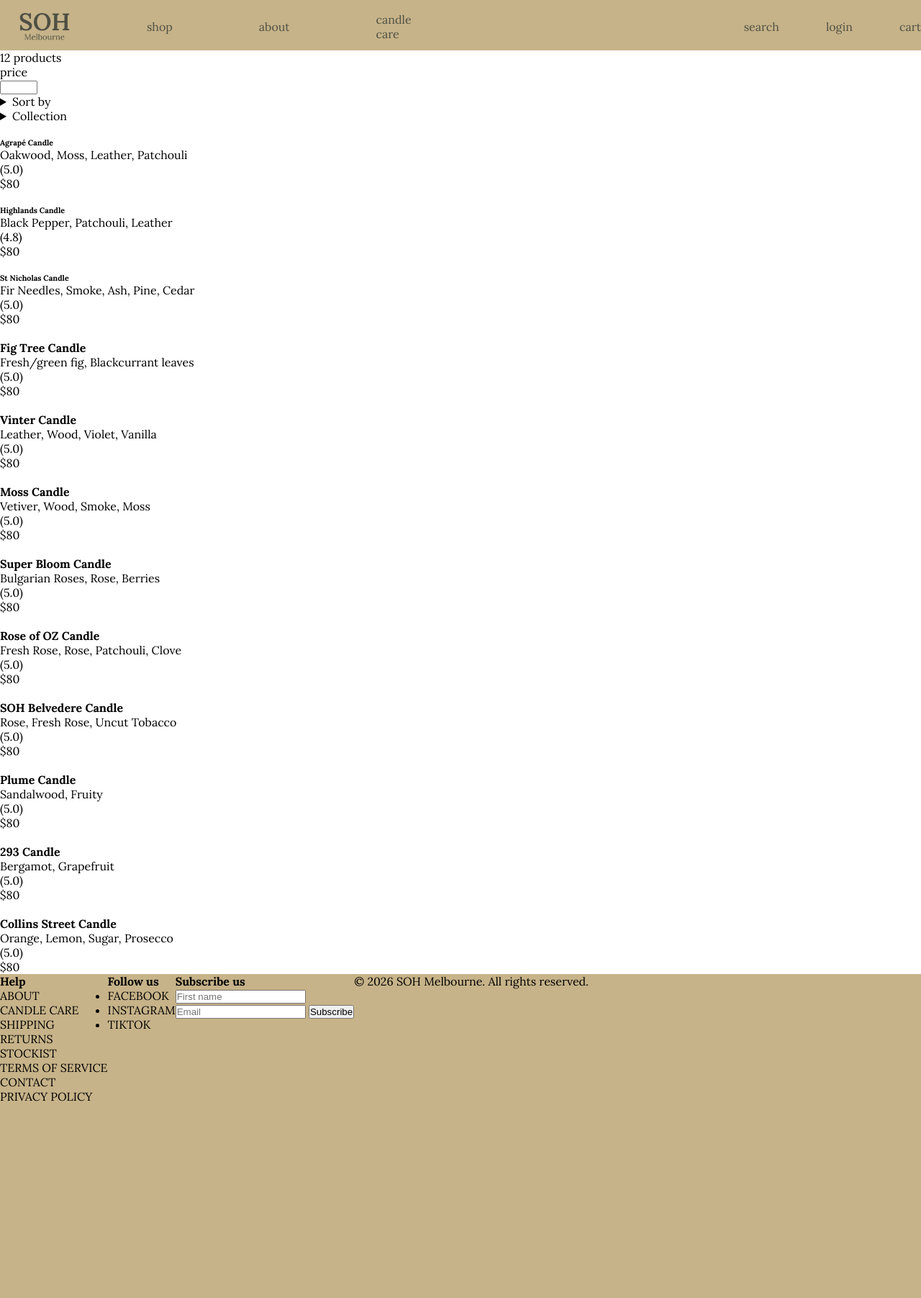
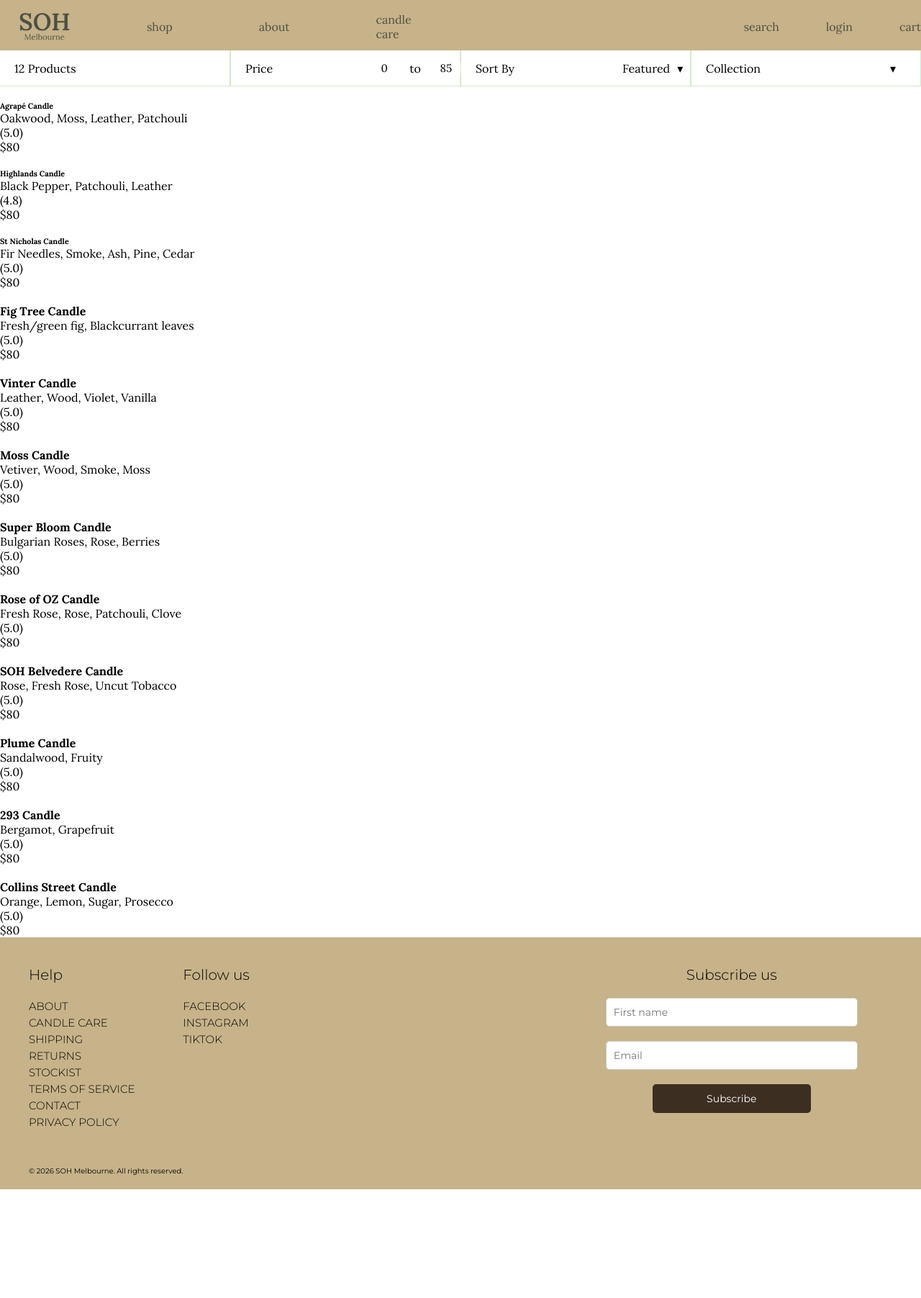
Before and after one commit to yingjiayu/my-first-website, a plain HTML site: page productlists.html in a window 1280 px wide. Shown: the whole page at 72% size. After the commit the page ends 1652 px from the top, so only its background shows below. Drawn offline with Linux system fonts and the light colour scheme; a web font is replaced by a local one.

Commit message:
finish product list's filters part

```diff
--- a/productlists.html
+++ b/productlists.html
@@ -8,7 +8,7 @@
   <link href="https://fonts.googleapis.com/css2?family=DM+Serif+Display:ital@0;1&family=Inter:ital,opsz,wght@0,14..32,100..900;1,14..32,100..900&family=Lora:ital,wght@0,400..700;1,400..700&family=Metal+Mania&family=Montserrat:ital,wght@0,100..900;1,100..900&family=PT+Serif:ital,wght@0,400;0,700;1,400;1,700&family=Pixelify+Sans:wght@400..700&display=swap" rel="stylesheet">
   <link href="https://fonts.googleapis.com/css2?family=DM+Serif+Display:ital@0;1&family=Inter:ital,opsz,wght@0,14..32,100..900;1,14..32,100..900&family=Lora:ital,wght@0,400..700;1,400..700&family=Metal+Mania&family=Montserrat:ital,wght@0,100..900;1,100..900&family=PT+Serif:ital,wght@0,400;0,700;1,400;1,700&family=Pixelify+Sans:wght@400..700&display=swap" rel="stylesheet">
   <link href="https://fonts.googleapis.com/css2?family=DM+Serif+Display:ital@0;1&family=Inter:ital,opsz,wght@0,14..32,100..900;1,14..32,100..900&family=Libertinus+Serif+Display&family=Lora:ital,wght@0,400..700;1,400..700&family=Metal+Mania&family=Montserrat:ital,wght@0,100..900;1,100..900&family=PT+Serif:ital,wght@0,400;0,700;1,400;1,700&family=Pixelify+Sans:wght@400..700&display=swap" rel="stylesheet">
-  <script src="" defer></script>
+  <script src="script.js" defer></script>
 </head>
 
 <body>
@@ -34,52 +34,63 @@
 <div class="filters">
 
     <!--quantity-->
-    <div class="quantity">
-        <p><span id="productquantity">12</span> products</p> <!--this quantity will be changed when users choose different conditions through filters-->
+    <div class="filter-quantity">
+        <p><span id="filter-quantity-current">12</span> Products</p> <!--this quantity will be changed when users choose different conditions through filters-->
     </div>
 
     <!--price-->
-    <div class="price">
-        <p>price</p>
-        <input type="number" name="enterprice" required min="0" max="85">
+    <div class="filter-price">
+        <p>Price</p>
+        <div class="filter-price-inputs">
+            <input class="filter-price-number" type="number" min="0" max="85" value="0">
+            <span>to</span>
+            <input class="filter-price-number" type="number" min="0" max="85" value="85">
+        </div>
     </div>
 
-     <div class="sortby">
-        <details>
-        <summary>Sort by</summary>
-            <div class="sortbydropdown">
+    <!--sort by-->
+    <div class="filter-sortby">
+        <div class="filter-sortby-title">
+            <span class="filter-sortby-right">
+                <span class="filter-sortby-text">Sort By</span>
+                <span class="filter-featured-text">Featured </span>
+            </span>
+            <span class="filter-arrow">▾</span>
+        </div>
+
+        <div class="sortby-dropdown">
             <ul>
-                    <li><span class="choosesort">( )</span>FEATURED</li>
-                    <li><span class="choosesort">( )</span>MOST RELEVANT</li>
-                    <li><span class="choosesort">( )</span>BEST SELLING</li>
-                    <li><span class="choosesort">( )</span>ALPHABETICALLY, A-Z</li>
-                    <li><span class="choosesort">( )</span>ALPHABETICALLY, Z-A</li>
-                    <li><span class="choosesort">( )</span>PRICE, LOW TO HIGH</li>
-                    <li><span class="choosesort">( )</span>PRICE, HIGH TO LOW</li>
-                    <li><span class="choosesort">( )</span>DATE, OLD TO NEW</li>
-                    <li><span class="choosesort">( )</span>DATE, NEW TO OLD</li>
+                <li class="filter-sortby-li">Featured</li>
+                <li class="filter-sortby-li">Most Relevant</li>
+                <li class="filter-sortby-li">Best Selling</li>
+                <li class="filter-sortby-li">Alphabetically, A-Z</li>
+                <li class="filter-sortby-li">Alphabetically, Z-A</li>
+                <li class="filter-sortby-li">Price, Low to High</li>
+                <li class="filter-sortby-li">Price, High to Low</li>
+                <li class="filter-sortby-li">Date, Old to New</li>
+                <li class="filter-sortby-li">Date, New to Old</li>
             </ul>
         </div>
-        </details>
     </div>
 
+
     <!--collection-->
-    <div class="filtercollection">
-        <details>
-        <summary>Collection</summary>
-            <div class="filterdropdown">
+    <div class="filter-collection">
+        <div class="filter-collection-title">Collection<span class="filter-arrow">▾</span></div>
+
+        <div class="filter-collection-dropdown">
             <ul>
-                    <li><span class="choosecollection">( )</span>The Black Matte Collection</li>
-                    <li><span class="choosecollection">( )</span>The White Matte Collection</li>
-                    <li><span class="choosecollection">( )</span>The Navy Matte Collection</li>
-                    <li><span class="choosecollection">( )</span>The Rouge Matte Collection</li>
-                    <li><span class="choosecollection">( )</span>Melbourne Collection</li>
-                    <li><span class="choosecollection">( )</span>Australian Landscape</li>
-                    <li><span class="choosecollection">( )</span>Fig & Garden</li>
-                    <li><span class="choosecollection">( )</span>Festive</li>
+                <li class="filter-collection-li">The Black Matte Collection</li>
+                <li class="filter-collection-li">The White Matte Collection</li>
+                <li class="filter-collection-li">The Navy Matte Collection</li>
+                <li class="filter-collection-li">The Rouge Matte Collection</li>
+                <li class="filter-collection-li">Melbourne Collection</li>
+                <li class="filter-collection-li">Australian Landscape</li>
+                <li class="filter-collection-li">Fig & Garden</li>
+                <li class="filter-collection-li">Festive</li>
             </ul>
         </div>
-        </details>
+
     </div>
 
 </div>
@@ -189,38 +200,42 @@
 
 <!--footer-->
 <footer>
+
+    <div class="footer-sections">
         <div class="help">
-        <h4>Help</h4>
-        <ul>
-            <li>ABOUT</li>
-            <li>CANDLE CARE</li>
-            <li>SHIPPING</li>
-            <li>RETURNS</li>
-            <li>STOCKIST</li>
-            <li>TERMS OF SERVICE</li>
-            <li>CONTACT</li>
-            <li>PRIVACY POLICY</li>
+            <h4 class="footer-title">Help</h4>
+            <ul class="footer-unordered-list">
+                <li class="footer-list">ABOUT</li>
+                <li class="footer-list">CANDLE CARE</li>
+                <li class="footer-list">SHIPPING</li>
+                <li class="footer-list">RETURNS</li>
+                <li class="footer-list">STOCKIST</li>
+                <li class="footer-list">TERMS OF SERVICE</li>
+                <li class="footer-list">CONTACT</li>
+                <li class="footer-list">PRIVACY POLICY</li>
             </ul>
+            <p class="footer-copyrights">© 2026 SOH Melbourne. All rights reserved.</p>
         </div>
 
         <div class="followus">
-        <h4>Follow us</h4>
-            <ul>
-                <li>FACEBOOK</li>
-                <li>INSTAGRAM</li>
-                <li>TIKTOK</li>
+            <h4 class="footer-title">Follow us</h4>
+                <ul class="footer-unordered-list">
+                    <li class="footer-list">FACEBOOK</li>
+                    <li class="footer-list">INSTAGRAM</li>
+                    <li class="footer-list">TIKTOK</li>
                 </ul>
+        </div>
     </div>
 
     <!--subscribe-->
-    <form class="subcribe">
-        <h4>Subscribe us</h4>
-        <input id="subscribe" type="text" placeholder="First name" size="20" maxlength="40"/>
-        <br/>
-        <input id="subscribe" type="text" placeholder="Email" size="20" maxlength="40"/>
-        <button type="submit">Subscribe</button>
+    <div class="subscribe-section">
+        <h4 class="footer-title-subscribeus">Subscribe us</h4>
+        <form class="subscribe">
+            <input class="subscribe-input" type="text" placeholder="First name" size="20" maxlength="40"/>
+            <input class="subscribe-input" type="text" placeholder="Email" size="20" maxlength="40"/>
+            <button class="subscribe-button" type="submit">Subscribe</button>
         </form>
-    <p>© 2026 SOH Melbourne. All rights reserved.</p>
+    </div>
 </footer>
 
 </body>
--- a/style.css
+++ b/style.css
@@ -272,7 +272,7 @@
     flex-direction: row;
     background-color: #C7B389;
     width: 100%;
-    height: 450px;
+    height: 350px;
 }
 
 .footer-sections{
@@ -301,7 +301,7 @@
 
 .footer-copyrights{
     font-size: 10px;
-    padding: 140px 0px 10px 0px;
+    padding: 30px 0px 10px 0px;
     font-family: 'Montserrat','Lora',sans-serif;
 }
 
@@ -349,3 +349,165 @@
     border-radius: 5px;
     cursor: pointer;
 }
+
+
+/*product lists page*/
+
+/*filters*/
+.filters{
+    display: flex;
+    display: row;
+    width: 100%;
+    height: 50px;
+    background-color: #ffffff;
+    color: #000000;
+    font-family: 'Lora', 'Montserrat', sans-serif;
+    font-weight: 100;
+}
+
+/*filter-quantity*/
+.filter-quantity{
+    display: flex;
+    align-items: center;
+    padding-left: 20px;
+    width: 25%;
+    border-right: 1px solid #D4EAC8;
+    border-bottom: 1px solid #D4EAC8;
+}
+
+
+/*filter-price*/
+.filter-price{
+    display: flex;
+    align-items: center;
+    gap: 130px;
+    padding-left: 20px;
+    width: 25%;
+    border-left: 1px solid #D4EAC8;
+    border-right: 1px solid #D4EAC8;
+    border-bottom: 1px solid #D4EAC8;
+}
+.filter-price-inputs{
+    display: flex;
+    align-items: center;
+    gap: 10px;
+}
+.filter-price-number{
+    width: 50px;
+    height: 20px;
+    text-align: center;
+    border: none;
+    outline: none;
+    cursor: text;
+    font-family: 'Lora', 'Montserrat', sans-serif;
+    font-size: 15px;
+}
+.filter-price-number::-webkit-outer-spin-button,
+.filter-price-number::-webkit-inner-spin-button{
+    -webkit-appearance: none;
+    margin: 0;
+}
+.filter-price-number[type=number]{
+    -moz-appearance: textfield;
+}
+
+
+/*filter-sortby*/
+.filter-sortby{
+    position: relative;
+    display: flex;
+    align-items: center;
+    width: 25%;
+    border-left: 1px solid #D4EAC8;
+    border-right: 1px solid #D4EAC8;
+    border-bottom: 1px solid #D4EAC8;
+    background-color: #ffffff;
+}
+.filter-sortby-title{
+    cursor: pointer;
+    display: flex;
+    align-items: center;
+    padding-left: 20px;
+}
+.filter-sortby-right{
+    display: flex;
+    align-items: center;
+    gap: 150px;
+}
+.filter-featured-text{
+    padding-right: 10px;
+}
+.filter-arrow{
+    display: inline-block;
+    transition: transform 0.3s ease;
+} /* displayed normally, smooth animation when rotated*/
+.filter-sortby.active .filter-arrow{
+    transform: rotate(180deg);
+}
+.filter-sortby.active{
+    background-color: #C7B389;
+}
+.sortby-dropdown {
+    position: absolute;
+    top: 100%; /* where does it start from the parent element */
+    left: 0;
+    width: 100%; /*compared to the parent element of relative*/
+    background-color: #C7B389;
+    display: none;
+    z-index: 999; /*To prevent being covered by other elements, the larger the value, the less likely it is to be covered*/
+    border-top: 1px solid #D4EAC8;
+}
+.filter-sortby.active .sortby-dropdown {
+   display: block;
+   padding: 20px 0 20px 50px;
+   cursor: pointer;
+}
+.filter-sortby.active .filter-sortby-li{
+    margin-bottom: 5px;
+    font-size: 15px;
+}
+
+/*filters-collection*/
+.filter-collection{
+    position: relative;
+    display: flex;
+    align-items: center;
+    width: 25%;
+    border-left: 1px solid #D4EAC8;
+    border-right: 1px solid #D4EAC8;
+    border-bottom: 1px solid #D4EAC8;
+    background-color: #ffffff;
+}
+.filter-collection-title{
+    cursor: pointer;
+    display: flex;
+    align-items: center;
+    padding-left: 20px;
+    gap: 180px;
+}
+
+.filter-collection.active .filter-arrow{
+    transform: rotate(180deg);
+}
+.filter-collection.active{
+    background-color: #C7B389;
+}
+.filter-collection-dropdown {
+    position: absolute;
+    top: 100%; /* where does it start from the parent element */
+    left: 0;
+    width: 100%; /*compared to the parent element of relative*/
+    background-color: #C7B389;
+    display: none;
+    z-index: 999; /*To prevent being covered by other elements, the larger the value, the less likely it is to be covered*/
+    border-top: 1px solid #D4EAC8;
+}
+.filter-collection.active .filter-collection-dropdown {
+   display: block;
+   padding: 20px 0 20px 50px;
+   cursor: pointer;
+}
+.filter-collection.active .filter-collection-li{
+    margin-bottom: 5px;
+    font-size: 15px;
+}
```
Also changed, not shown: script.js (+20 -0 lines), 1 other file. Lines whose indentation alone changed are shown as unchanged.
